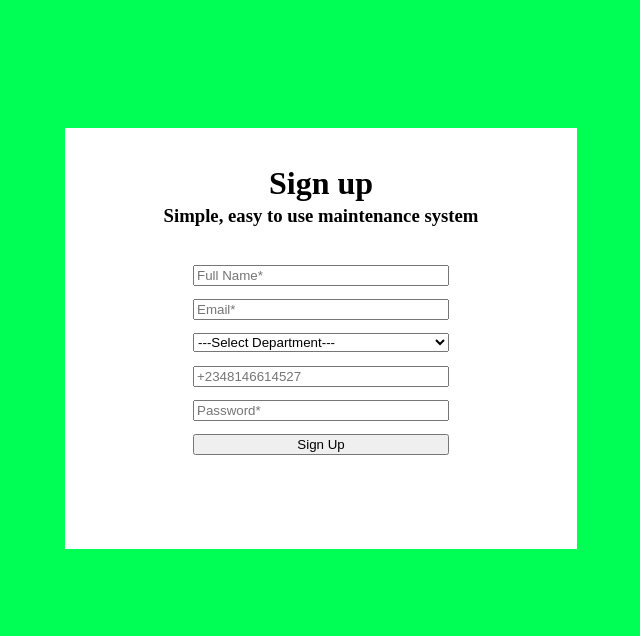
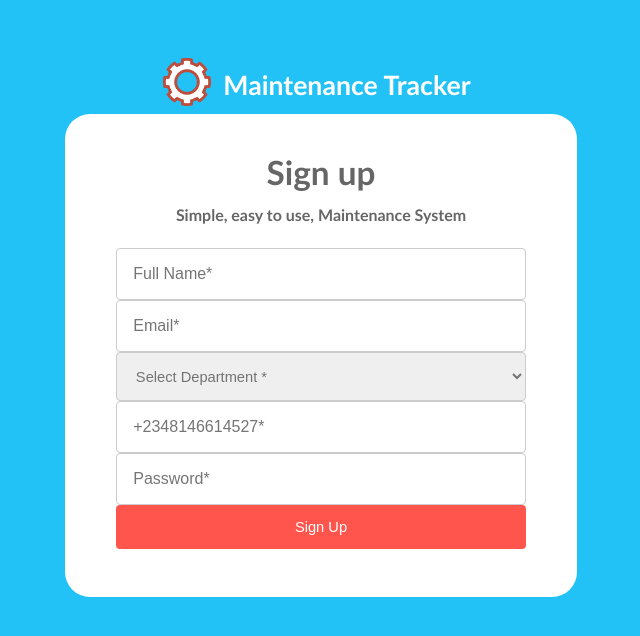
Before and after one commit to JCanaks/MTracker, a plain HTML site: page UI/signup.html in a window 1280 px wide. Shown: the whole page, without its empty margins (319-959 px from the left). Drawn offline with Linux system fonts and the light colour scheme.

Commit message:
[#157432758] Updated sign up design page

```diff
--- a/UI/signup.html
+++ b/UI/signup.html
@@ -7,20 +7,21 @@
 
 <body>
     <div class="signup-body">
+        <div class="signup-logo"><div><img src="Images/wheel-signup-in.png"></div><div class="text-margin">Maintenance Tracker</div></div>
         <form>
             <div class="form-flex">
                 <h1>Sign up</h1>
-                <h3>Simple, easy to use maintenance system</h3>
+                <h3>Simple, easy to use, Maintenance System</h3>
                 <input type="text" placeholder="Full Name*" required>
                 <input type="email" placeholder="Email*" required>
                 <select required>
-                    <option>---Select Department---</option>
+                    <option>Select Department *</option>
                     <option value="Marketing">Marketing</option>
                     <option value="Sales">Sales</option>
                     <option value="Merchandising">Merchandising</option>
                     <option value="Human Resourse">Human Resourse</option>
                 </select>
-                <input type="text" placeholder="+2348146614527" required>
+                <input type="text" placeholder="+2348146614527*" required>
                 <input type="password" placeholder="Password*" required>
                 <input type="submit" value="Sign Up">
             </div>
--- a/UI/style.css
+++ b/UI/style.css
@@ -51,11 +51,29 @@
 
 .signup-body{
     text-align: center;
-    height: 100%;
-    background-color: #00ff55;
+    background-color: #22c2f7;
     position: absolute;
     top: 0; right: 0; bottom: 0; left: 0;
+    height: 100vw;
 }
+.signup-logo {
+    display: flex;
+    justify-content: center;
+    margin-top: 2em;
+}
+.signup-logo > div {
+    text-align: center;
+    color:  white;
+    margin: 10px;
+    margin-bottom: 0.1em;
+    margin-left:2px;
+    padding-top:1em;
+  }
+  .text-margin{
+      font-size: 20pt;
+      font-family:'Trebuchet MS', 'Lucida Sans Unicode', 'Lucida Grande', 'Lucida Sans', Arial, sans-serif;
+      font-weight: 900;
+  }
 
 .form-flex{
     display: flex;
@@ -63,23 +81,51 @@
     justify-content: center;
     align-items: center;
     flex-direction: column;
-    margin: 10% 30% 10% 30%;
+    margin: 0.5% 30% 10% 30%;
     padding-top: 1em;
-    padding-bottom: 5em;
+    padding-bottom: 3em;
+    border-radius: 25px;
 }
 .form-flex input{
-    width: 50%;
-    margin-bottom: 1em;
+    width: 80%;
+    padding: 1em;
+    display: inline-block;
+    border: 1px solid #cccccc;
+    border-radius: 4px;
+    box-sizing: border-box;
+    font-size:12pt;
+}
+.form-flex input[type=submit] {
+    background-color: #ff554d;
+    color: white;
+    padding: 14px 20px;
+    border: none;
+    cursor: pointer;
+    font-size:11pt;
 }
 .form-flex select{
-    width: 50%;
-    margin-bottom: 1em;
+    width: 80%;
+    color:#737373;
+    border-radius: 25px; padding: 1em;
+    display: inline-block;
+    border: 1px solid #cccccc;
+    border-radius: 4px;
+    box-sizing: border-box;
+    font-size:11pt;
 }
 .form-flex h1{
-    margin-bottom: -0.5em;
+    margin-bottom: -0.1em;
+    font-family:'Trebuchet MS', 'Lucida Sans Unicode', 'Lucida Grande', 'Lucida Sans', Arial, sans-serif;
+    font-size:25pt;
+    font-weight: 900;
+    color:  #666;
 }
 .form-flex h3{
-    margin-bottom: 2em;
+    margin-bottom: 1.5em;
+    font-family:'Trebuchet MS', 'Lucida Sans Unicode', 'Lucida Grande', 'Lucida Sans', Arial, sans-serif;
+    font-size:12pt;
+    font-weight: 900;
+    color:  #666;
 }
 
 .menubar {
@@ -121,7 +167,7 @@
     padding-top: 5%;
     padding-bottom: 8%;
     text-align: center;
-    background: #22c2f7;
+    background-color: #22c2f7;
     width: 100vw;
 }
 .landing-header{
```
Also changed, not shown: UI/Images/wheel-signup-in.png (added).
